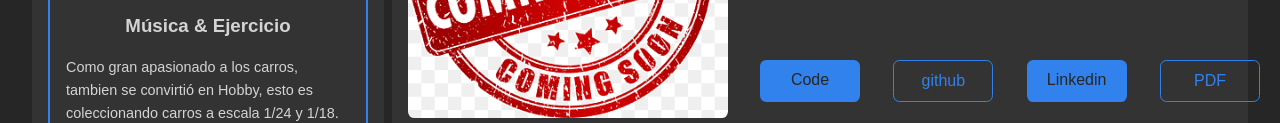
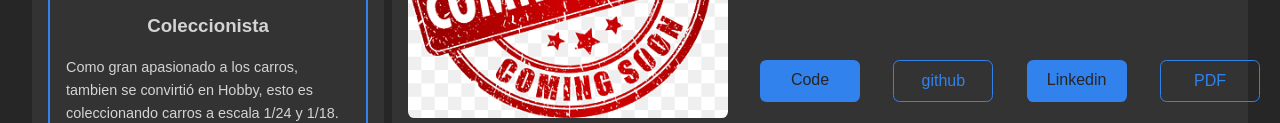
Before and after one commit to jucagc/JuCaGC.github.io, a plain HTML site: page index.html in a window 1280 px wide. Shown: the part 3816-3939 px from the top of the page. Drawn offline with Linux system fonts and the light colour scheme; files whose address does not match are found by name.

Commit message:
Update index.html

```diff
--- a/index.html
+++ b/index.html
@@ -155,7 +155,7 @@
           </div>
           <div class="card__hobbies card__image-container">
             <img src="images/coleccionista.png" alt="Hobbi">
-            <h3 class="hobbie__tittle">Música & Ejercicio</h3>
+            <h3 class="hobbie__tittle">Coleccionista</h3>
             <p class="card__text">
               Como gran apasionado a los carros, tambien se convirtió en Hobby, esto es coleccionando carros a escala 1/24 y 1/18.
             </p>
```
